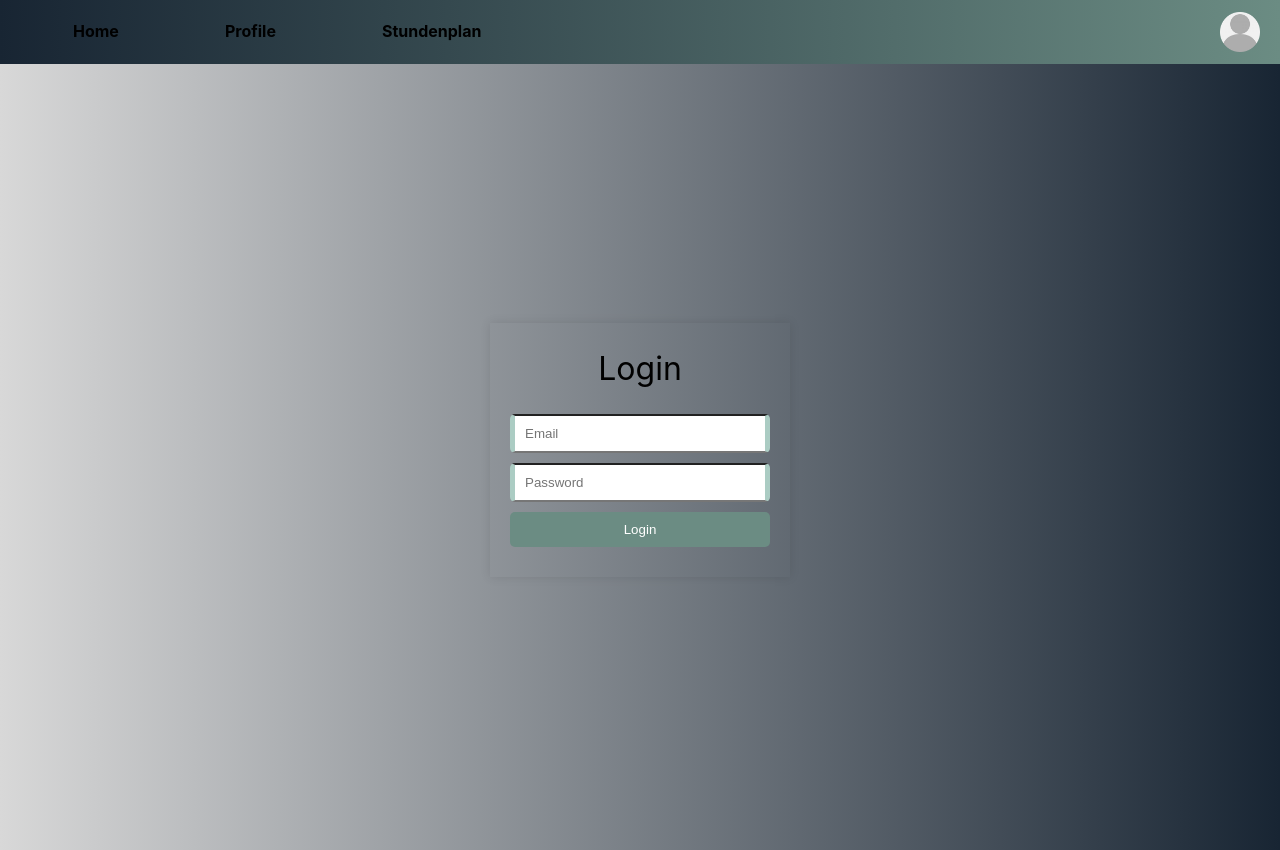
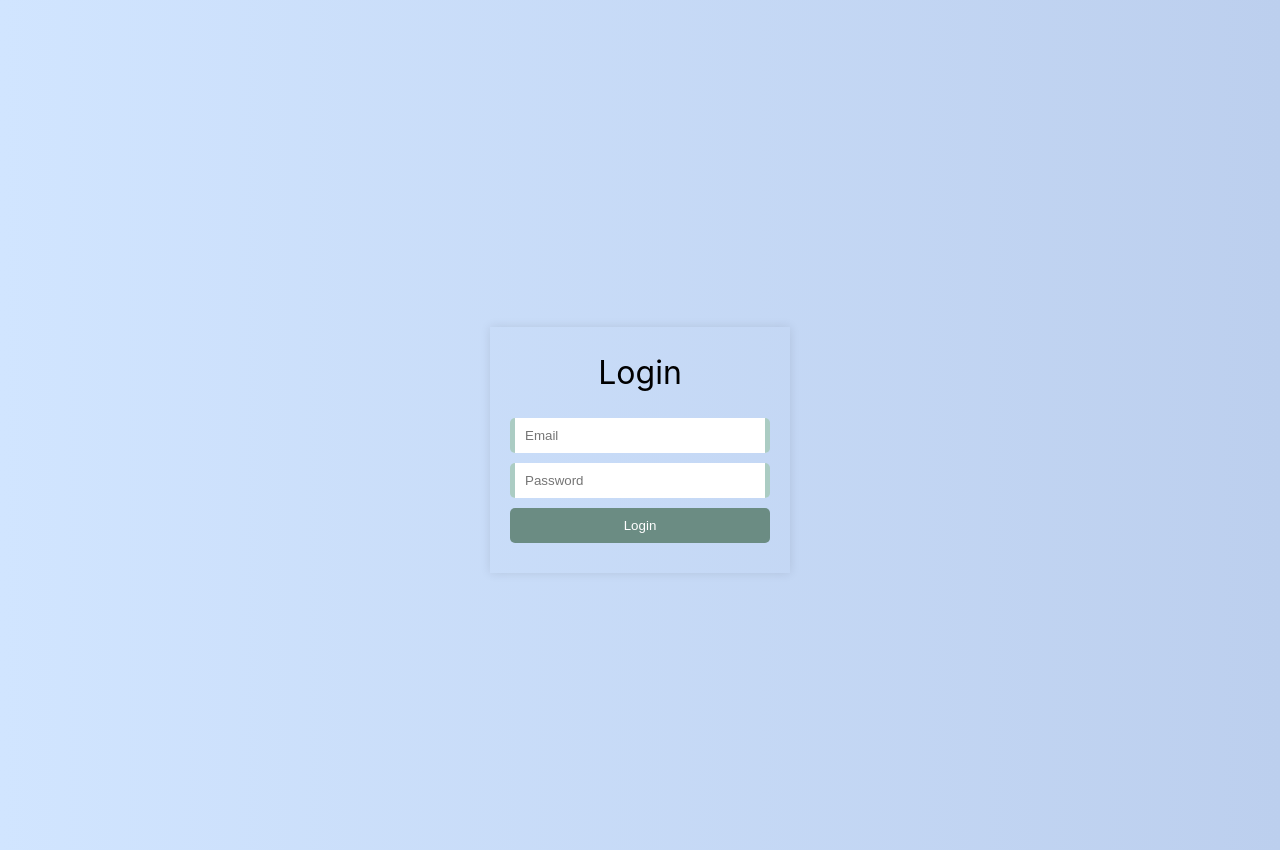
Before and after one commit to PDCool64/GFOS-23, a Vue app in the folder Frontend/: page /login in a window 1280 px wide. Built offline with nearby package versions, Linux system fonts and the light colour scheme.

Commit message:
some changes

```diff
--- a/Frontend/src/App.vue
+++ b/Frontend/src/App.vue
@@ -9,7 +9,7 @@ import { computed } from "vue";
 const userData = useUserStore();
 
 const isLoggedIn = computed(() => {
-  return userData.token == "";
+  return userData.token != "";
 });
 
 if(!isLoggedIn.value){
--- a/Frontend/src/assets/base.css
+++ b/Frontend/src/assets/base.css
@@ -1,5 +1,5 @@
 :root {
-  --white: #d8d8d8;
+  --white: #D1E5FF;
   --white-soft: #cccccc;
   --white-mute: #bbbbbb;
 
@@ -8,11 +8,11 @@
   --black-mute: #282828;
   --black-light: #3d3d3d;
 
-  --first-color: #d7fbe3;
-  --second-color: #A1C4B3;
-  --third-color: #6B8C83;
-  --fourth-color: #2C3E50;
-  --fivth-color: #182533;
+  --first-color: #332E3C;
+  --second-color: #717289;
+  --third-color: #8994B1;
+  --fourth-color: #A7B8DC;
+  --fivth-color: #BCCFEE;
 
   --divider-light-1: rgba(60, 60, 60, 0.29);
   --divider-light-2: rgba(60, 60, 60, 0.12);
@@ -62,10 +62,22 @@
 
   --drop-down-color: #f2f2f2;
   --drop-down-width: 20%;
+
+  --form-background: var(var(--third-color));
 }
+
 
 @media (prefers-color-scheme: dark) {
   :root {
+
+    --first-color: #d7fbe3;
+    --second-color: #A1C4B3;
+    --third-color: #6B8C83;
+    --fourth-color: #2C3E50;
+    --fivth-color: #182533;
+
+    --form-background: transparent;
+
     --color-background: var(--black);
     --color-background-soft: var(--black-soft);
     --color-background-mute: var(--black-mute);
@@ -80,6 +92,7 @@
     --shadow-soft: var(--shadow-dark-soft);
   }
 }
+
 
 *,
 *::before,
--- a/Frontend/src/assets/shared_styles/form.css
+++ b/Frontend/src/assets/shared_styles/form.css
@@ -18,6 +18,8 @@
     border-radius: 5px;
     border-left: 5px solid var(--input-border-color);
     border-right: 5px solid var(--input-border-color);
+    border-top: none;
+    border-bottom: none;
 }
 
 .form button {
--- a/Frontend/src/components/CheckInCode.vue
+++ b/Frontend/src/components/CheckInCode.vue
@@ -39,22 +39,22 @@ const submitCode = () => {
 
 <template>
   <div class="check-in-code">
-    <h1>Enter your CheckInCode</h1>
+    <h1>Gib deinen CheckInCode ein</h1>
     <form @submit.prevent="submitCode">
       <div class="input-container">
         <input v-for="(item, index) in Array.from({ length: 5 })" :key="index" type="text" maxlength="1"
           v-model="code[index]" @input="handleInput(index)" @keydown.delete="handleDelete" ref="inputs"
           :id="`input-${index}`" />
       </div>
-      <button type="submit" style="display: none;"></button>
     </form>
   </div>
 </template>
 
 <style scoped>
 h1 {
+  color: var(--color-text);
+  font-size: calc(var(--text-size)*2);
   text-align: center;
-  font-size: 2.5rem;
 }
 
 .input-container {
@@ -82,4 +82,13 @@ input {
 input:focus {
   border: 2px solid var(--color-border-hover);
 }
+
+button {
+  width: 100%;
+  height: auto;
+  font-size: calc(var(--text-size) * 1.5);
+  background-color: transparent;
+  border: none;
+  color: var(--color-text);
+}
 </style>
--- a/Frontend/src/components/NavBar.vue
+++ b/Frontend/src/components/NavBar.vue
@@ -4,19 +4,16 @@
 			<li><RouterLink to="/">Home</RouterLink></li>
 			<li><RouterLink to="/profile">Profile</RouterLink></li>
 			<li><RouterLink to="/stundenplan">Stundenplan</RouterLink></li>
+			<li><button @click="logOut">Log out</button></li>
 		</ul>
 		<img
 			src="../assets/pictures/unnamed.png"
 			alt="Ende der Navbar"
 			class="navbar-image"
-			@click="toggleTable"
+			@click="clickImage()"
 		/>
 	</nav>
-	<ul v-show="showList" class="info-list">
-		<li><a href="/">Home</a></li>
-		<li><a href="/profile">Profile</a></li>
-		<li><button @click="logOut">Log out</button></li>
-	</ul>
+	<p></p>
 </template>
 
 <script setup>
@@ -27,11 +24,9 @@ import { useUserStore } from "@/stores/user";
 
 const userData = useUserStore();
 
-const showList = ref(false);
-
-const toggleTable = () => {
-	showList.value = !showList.value;
-};
+function clickImage() {
+	router.push("/profile");
+}
 
 const logOut = () => {
 	userData.reset();
@@ -94,37 +89,15 @@ const logOut = () => {
 	cursor: pointer;
 }
 
-.info-list {
-	position: fixed;
-	top: calc(-0.1vw + 64.4px);
-	right: 0;
-	left: auto;
-	bottom: 0;
-	width: 10%;
-	min-height: 100;
-	background-color: var(--fivth-color);
-	padding: 10px;
-	display: block;
-	list-style: none;
-}
-
-.info-list li a {
+.navbar button {
+	background-color: transparent;
 	color: var(--color-text);
+	border: none;
+	border-radius: 5px;
+	padding: 10px 20px;
+	cursor: pointer;
+	text-wrap: nowrap;
 	font-weight: bold;
-}
-
-.info-list li button {
-	color: var(--color-text);
-	font-weight: bold;
-	background-color: transparent;
 	font-size: var(--text-size);
-	border: none;
-	padding: 10px;
-	cursor: pointer;
-}
-
-.info-list li {
-	margin-bottom: 50px;
-	text-align: center;
 }
 </style>
```
Also changed, not shown: 2 other files (tests, documents, lock files or other folders).
